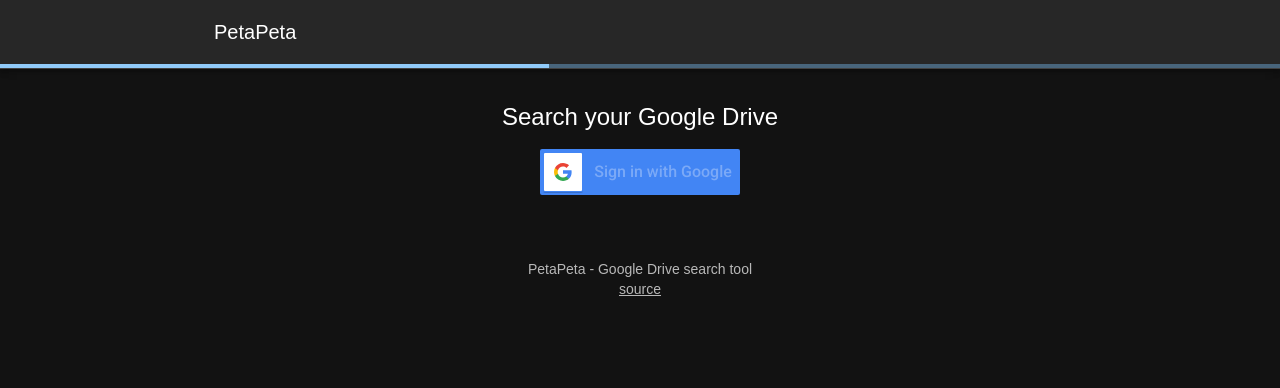
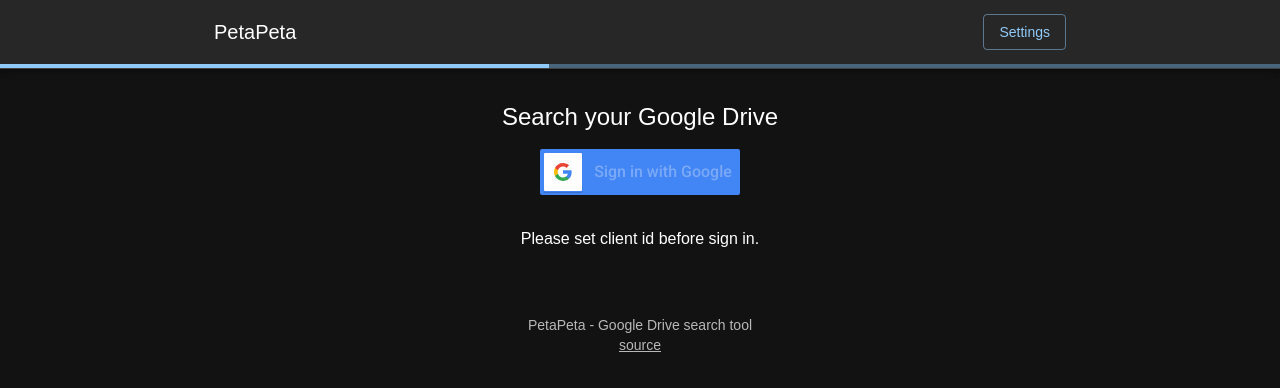
Before and after one commit to rokoucha/petapeta, a React (Vite) app: page / in a window 1280 px wide. Shown: the top 388 px of the page. Built offline with nearby package versions, Linux system fonts and the light colour scheme; no server answers.

Commit message:
feat: clientId を設定可能にする

```diff
--- a/src/app.tsx
+++ b/src/app.tsx
@@ -9,7 +9,10 @@
   LoadingProvider,
   useLoadingProvider,
 } from './providers/loadingProvider'
-import { SettingsProvider } from './providers/settingsProvider'
+import {
+  SettingsProvider,
+  useSettingsProvider,
+} from './providers/settingsProvider'
 import { useEffectOnce } from './hooks/useEffectOnce'
 
 import { Footer } from './components/footer'
@@ -17,7 +20,7 @@
 
 import { Landing } from './pages/landing'
 import { Search } from './pages/search'
-import { useState } from 'react'
+import { useEffect, useState } from 'react'
 import { Settings } from './pages/settings'
 
 const theme = createTheme({
@@ -34,19 +37,24 @@
 
 const Contents: React.FC = () => {
   const [_, setIsLoading] = useLoadingProvider()
+  const [settings] = useSettingsProvider()
+  const { isSignedIn, setUp, setClientId } = useGoogleAPIProvider()
   const [openSettings, setOpenSettings] = useState(false)
-  const { isSignedIn, setUp } = useGoogleAPIProvider()
 
   useEffectOnce(() => {
     setIsLoading(true)
     setUp().then(() => setIsLoading(false))
   })
 
+  useEffect(() => {
+    setClientId(settings.clientId)
+  }, [settings.clientId])
+
   return (
     <>
       <Header openSettings={openSettings} setOpenSettings={setOpenSettings} />
       <Container component="main" maxWidth="md">
-        {!isSignedIn ? <Landing /> : openSettings ? <Settings /> : <Search />}
+        {openSettings ? <Settings /> : isSignedIn ? <Search /> : <Landing />}
       </Container>
       <Footer />
     </>
--- a/src/components/header.tsx
+++ b/src/components/header.tsx
@@ -6,7 +6,6 @@
   Toolbar,
   Typography,
 } from '@mui/material'
-import { useGoogleAPIProvider } from '../providers/googleAPIProvider'
 import { useLoadingProvider } from '../providers/loadingProvider'
 
 type HeaderProps = {
@@ -18,14 +17,7 @@
   openSettings,
   setOpenSettings,
 }) => {
-  const { isSignedIn, signOut } = useGoogleAPIProvider()
-  const [isLoading, setIsLoading] = useLoadingProvider()
-
-  const onSignOutClick = useCallback(async () => {
-    setIsLoading(true)
-    await signOut()
-    setIsLoading(false)
-  }, [])
+  const [isLoading] = useLoadingProvider()
 
   const onSettingsClick = useCallback(() => setOpenSettings((p) => !p), [])
 
@@ -46,26 +38,12 @@
         <Typography variant="h6" color="inherit" noWrap sx={{ flexGrow: 1 }}>
           PetaPeta
         </Typography>
-        {isSignedIn ? (
-          <>
         <Button
           onClick={onSettingsClick}
           variant={openSettings ? 'contained' : 'outlined'}
         >
           Settings
         </Button>
-            <Button
-              color="error"
-              onClick={onSignOutClick}
-              sx={{ ml: 1 }}
-              variant="outlined"
-            >
-              Sign Out
-            </Button>
-          </>
-        ) : (
-          <></>
-        )}
       </Toolbar>
       <LinearProgress
         sx={{ width: '100%', visibility: isLoading ? 'visible' : 'hidden' }}
--- a/src/hooks/useGoogleAPI.ts
+++ b/src/hooks/useGoogleAPI.ts
@@ -47,10 +47,14 @@
     await Promise.all(discoveryDocs.map((d) => gapi.client.load(d)))
   }
 
+  const setClientId = (cid: string) => {
+    clientId = cid
+  }
+
   const setToken = async (accessToken: string): Promise<boolean> => {
     if (!isReady) await setup()
 
-    let res: gapi.client.Response<any> | undefined = undefined
+    let res: gapi.client.Response<any>
     try {
       res = await gapi.client.request({
         path: `https://www.googleapis.com/oauth2/v3/tokeninfo?access_token=${accessToken}`,
@@ -106,5 +110,11 @@
     }
   }
 
-  return { setup, setToken, getToken, revokeToken } as const
+  return {
+    getToken,
+    revokeToken,
+    setClientId,
+    setToken,
+    setup,
+  } as const
 }
--- a/src/pages/landing.tsx
+++ b/src/pages/landing.tsx
@@ -3,10 +3,12 @@
 import { SignInWithGoogle } from '../components/signInWithGoogle'
 import { useGoogleAPIProvider } from '../providers/googleAPIProvider'
 import { useLoadingProvider } from '../providers/loadingProvider'
+import { useSettingsProvider } from '../providers/settingsProvider'
 
 export const Landing: React.FC = () => {
   const { signIn } = useGoogleAPIProvider()
   const [isLoading, setIsLoading] = useLoadingProvider()
+  const [settings] = useSettingsProvider()
 
   const onSignInClick = useCallback(async () => {
     setIsLoading(true)
@@ -27,8 +29,16 @@
         Search your Google Drive
       </Typography>
       <Box sx={{ mt: 2 }}>
-        <SignInWithGoogle disabled={isLoading} onClick={onSignInClick} />
+        <SignInWithGoogle
+          disabled={isLoading || settings.clientId === ''}
+          onClick={onSignInClick}
+        />
       </Box>
+      {settings.clientId === '' && (
+        <Typography sx={{ mt: 4 }}>
+          Please set client id before sign in.
+        </Typography>
+      )}
     </Box>
   )
 }
--- a/src/pages/settings.tsx
+++ b/src/pages/settings.tsx
@@ -2,6 +2,7 @@
 import {
   Avatar,
   Box,
+  Button,
   FormControlLabel,
   FormGroup,
   IconButton,
@@ -13,8 +14,8 @@
   TextField,
   Typography,
 } from '@mui/material'
-import React, { useCallback, useState } from 'react'
-import { useEffectOnce } from '../hooks/useEffectOnce'
+import React, { useCallback, useEffect, useState } from 'react'
+import { useGoogleAPIProvider } from '../providers/googleAPIProvider'
 import { useLoadingProvider } from '../providers/loadingProvider'
 import { useSettingsProvider } from '../providers/settingsProvider'
 
@@ -23,9 +24,12 @@
   const [settings, setSettings] = useSettingsProvider()
   const [parents, setParents] = useState<gapi.client.drive.File[]>([])
   const [newParent, setNewParent] = useState('')
+  const { signOut, isSignedIn } = useGoogleAPIProvider()
 
-  useEffectOnce(() => {
+  useEffect(() => {
     ;(async () => {
+      if (!isSignedIn) return
+
       setIsLoading(true)
 
       let res: gapi.client.Response<gapi.client.drive.File>[]
@@ -38,6 +42,8 @@
       } catch (e) {
         console.error(e)
 
+        setIsLoading(false)
+
         return
       }
 
@@ -45,7 +51,22 @@
 
       setIsLoading(false)
     })()
-  })
+  }, [isSignedIn])
+
+  const onSignOutClick = useCallback(async () => {
+    setIsLoading(true)
+    await signOut()
+    setIsLoading(false)
+  }, [])
+
+  const onClientIdChange = useCallback(
+    (e: React.ChangeEvent<HTMLInputElement>) => {
+      setIsLoading(true)
+      setSettings((p) => ({ ...p, clientId: e.target.value }))
+      setIsLoading(false)
+    },
+    [],
+  )
 
   const onTrashedChange = useCallback(
     (e: React.ChangeEvent<HTMLInputElement>) => {
@@ -139,6 +160,28 @@
         Settings
       </Typography>
       <Typography component="h2" variant="h6" sx={{ mt: 1 }}>
+        Authentication
+      </Typography>
+      <TextField
+        disabled={isLoading}
+        onChange={onClientIdChange}
+        size="small"
+        sx={{ width: '40%', mt: 1 }}
+        value={settings.clientId}
+        variant="outlined"
+      />
+      <Box>
+        <Button
+          color="error"
+          disabled={isLoading || !isSignedIn}
+          onClick={onSignOutClick}
+          sx={{ mt: 1 }}
+          variant="outlined"
+        >
+          Sign Out
+        </Button>
+      </Box>
+      <Typography component="h2" variant="h6" sx={{ mt: 1 }}>
         Search options
       </Typography>
       <FormGroup>
@@ -146,7 +189,7 @@
           control={
             <Switch
               checked={settings.trashed}
-              disabled={isLoading}
+              disabled={isLoading || !isSignedIn}
               onChange={onTrashedChange}
             />
           }
@@ -156,7 +199,7 @@
           control={
             <Switch
               checked={settings.searchByName}
-              disabled={isLoading}
+              disabled={isLoading || !isSignedIn}
               onChange={onSearchByNameChange}
             />
           }
@@ -166,7 +209,7 @@
           control={
             <Switch
               checked={settings.searchByFullText}
-              disabled={isLoading}
+              disabled={isLoading || !isSignedIn}
               onChange={onSearchByFullTextChange}
             />
           }
@@ -184,7 +227,7 @@
               secondaryAction={
                 <IconButton
                   aria-label="delete"
-                  disabled={isLoading}
+                  disabled={isLoading || !isSignedIn}
                   edge="end"
                   onClick={() => onRemoveParentClick(p.id ?? '')}
                 >
@@ -221,7 +264,7 @@
       <Typography sx={{ mt: 1 }}>Add folder</Typography>
       <Box sx={{ mt: 1, alignItems: 'center', display: 'flex' }}>
         <TextField
-          disabled={isLoading}
+          disabled={isLoading || !isSignedIn}
           onChange={onNewParentChange}
           onKeyDown={onNewParentKeyDown}
           size="small"
@@ -230,7 +273,7 @@
         />
         <IconButton
           aria-label="add"
-          disabled={isLoading}
+          disabled={isLoading || !isSignedIn}
           onClick={onNewParentClick}
           size="large"
           sx={{ ml: 1, mt: 'auto', mb: 'auto' }}
--- a/src/providers/googleAPIProvider.tsx
+++ b/src/providers/googleAPIProvider.tsx
@@ -1,19 +1,23 @@
 import React, { createContext, useCallback, useContext, useState } from 'react'
-import { CLIENT_ID, DISCOVERY_DOCS, SCOPES } from '../constants'
+import { DISCOVERY_DOCS, SCOPES } from '../constants'
 import { useGoogleAPI } from '../hooks/useGoogleAPI'
 
 const isSignedInContext = createContext<boolean>(false)
+const setClientIdContext = createContext<(cid: string) => void>(
+  (cid: string) => {},
+)
 const setUpContext = createContext<() => Promise<void>>(async () => {})
 const signInContext = createContext<() => Promise<void>>(async () => {})
 const signOutContext = createContext<() => Promise<void>>(async () => {})
 
 export function useGoogleAPIProvider() {
   const isSignedIn = useContext(isSignedInContext)
+  const setClientId = useContext(setClientIdContext)
   const setUp = useContext(setUpContext)
   const signIn = useContext(signInContext)
   const signOut = useContext(signOutContext)
 
-  return { isSignedIn, setUp, signIn, signOut } as const
+  return { isSignedIn, setClientId, setUp, signIn, signOut } as const
 }
 
 export const GoogleApiProvider: React.FC<{ children: React.ReactNode }> = ({
@@ -21,8 +25,8 @@
 }) => {
   const [isSignedIn, setIsSignedIn] = useState(false)
 
-  const { setup, setToken, getToken, revokeToken } = useGoogleAPI({
-    clientId: CLIENT_ID,
+  const { getToken, revokeToken, setClientId, setToken, setup } = useGoogleAPI({
+    clientId: '',
     discoveryDocs: DISCOVERY_DOCS,
     scopes: SCOPES,
   })
@@ -50,6 +54,7 @@
 
   return (
     <isSignedInContext.Provider value={isSignedIn}>
+      <setClientIdContext.Provider value={setClientId}>
         <setUpContext.Provider value={setUp}>
           <signInContext.Provider value={signIn}>
             <signOutContext.Provider value={signOut}>
@@ -57,6 +62,7 @@
             </signOutContext.Provider>
           </signInContext.Provider>
         </setUpContext.Provider>
+      </setClientIdContext.Provider>
     </isSignedInContext.Provider>
   )
 }
--- a/src/providers/settingsProvider.tsx
+++ b/src/providers/settingsProvider.tsx
@@ -1,7 +1,7 @@
 import React, { createContext, useContext, useEffect, useState } from 'react'
-import { useEffectOnce } from '../hooks/useEffectOnce'
 
 export type SettingsState = {
+  clientId: string
   parents: string[]
   searchByFullText: boolean
   searchByName: boolean
@@ -9,6 +9,7 @@
 }
 
 const defaultSettingsState: SettingsState = {
+  clientId: '',
   parents: [],
   searchByFullText: true,
   searchByName: true,
@@ -32,7 +33,9 @@
 }) => {
   const [settings, setSettings] = useState<SettingsState>(() => {
     const settingsJson = localStorage.getItem('settings')
-    return settingsJson ? JSON.parse(settingsJson) : defaultSettingsState
+    return settingsJson
+      ? { ...defaultSettingsState, ...JSON.parse(settingsJson) }
+      : defaultSettingsState
   })
 
   useEffect(
--- a/src/utils.ts
+++ b/src/utils.ts
@@ -12,7 +12,7 @@
       // 2階層目から空の要素を削除
       .map((q) => (Array.isArray(q) ? q.filter((o) => o !== '') : q))
       // 1階層目から空の要素を削除
-      .filter((q) => (Array.isArray(q) ? true : q !== ''))
+      .filter((q) => (Array.isArray(q) ? q.length > 0 : q !== ''))
       // 2階層目を or で結合
       .map((q) => (Array.isArray(q) ? `( ${q.join(' or ')} )` : q))
       // 1階層目と結合済みの2階層目を and で結合
```
Lines whose indentation alone changed are shown as unchanged.
